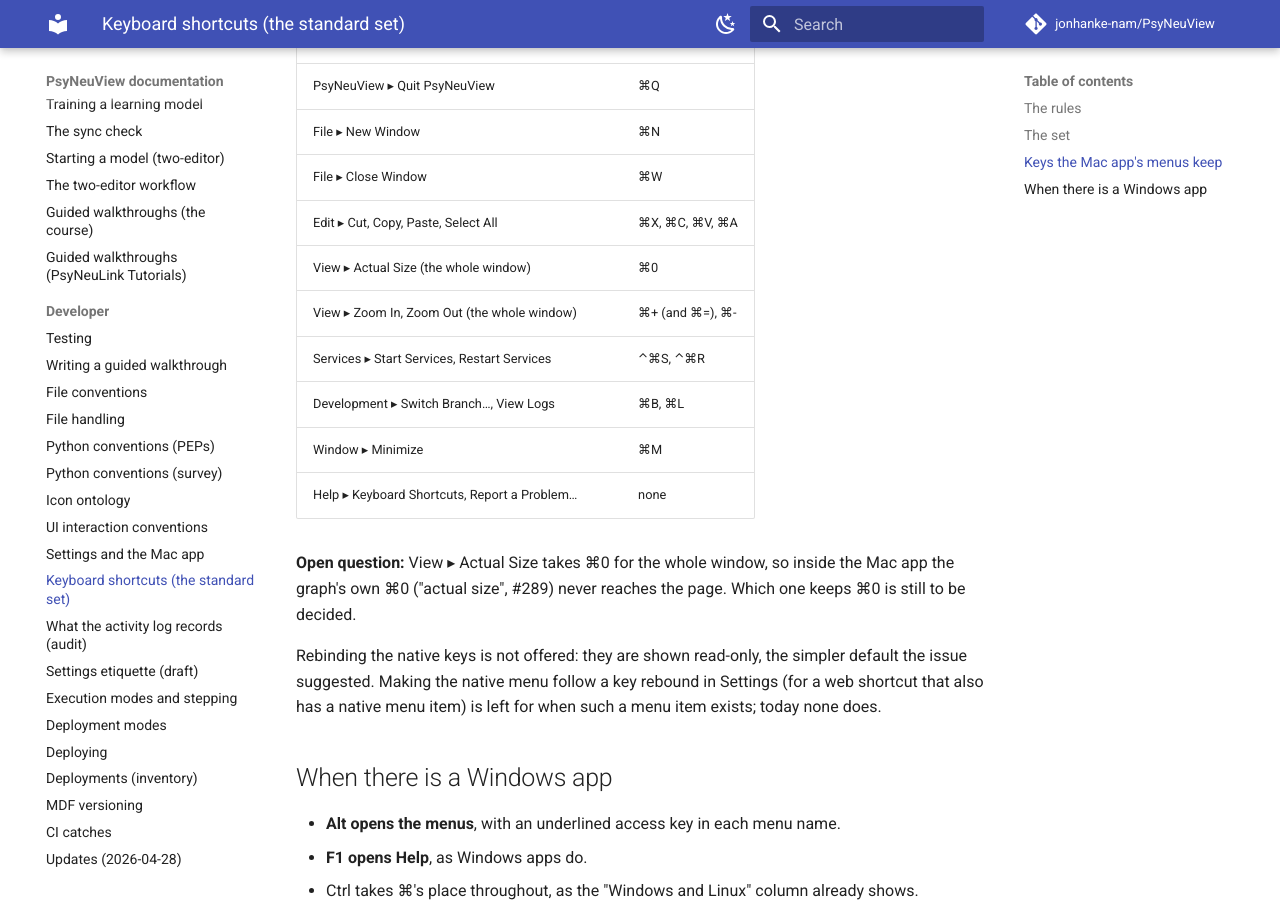
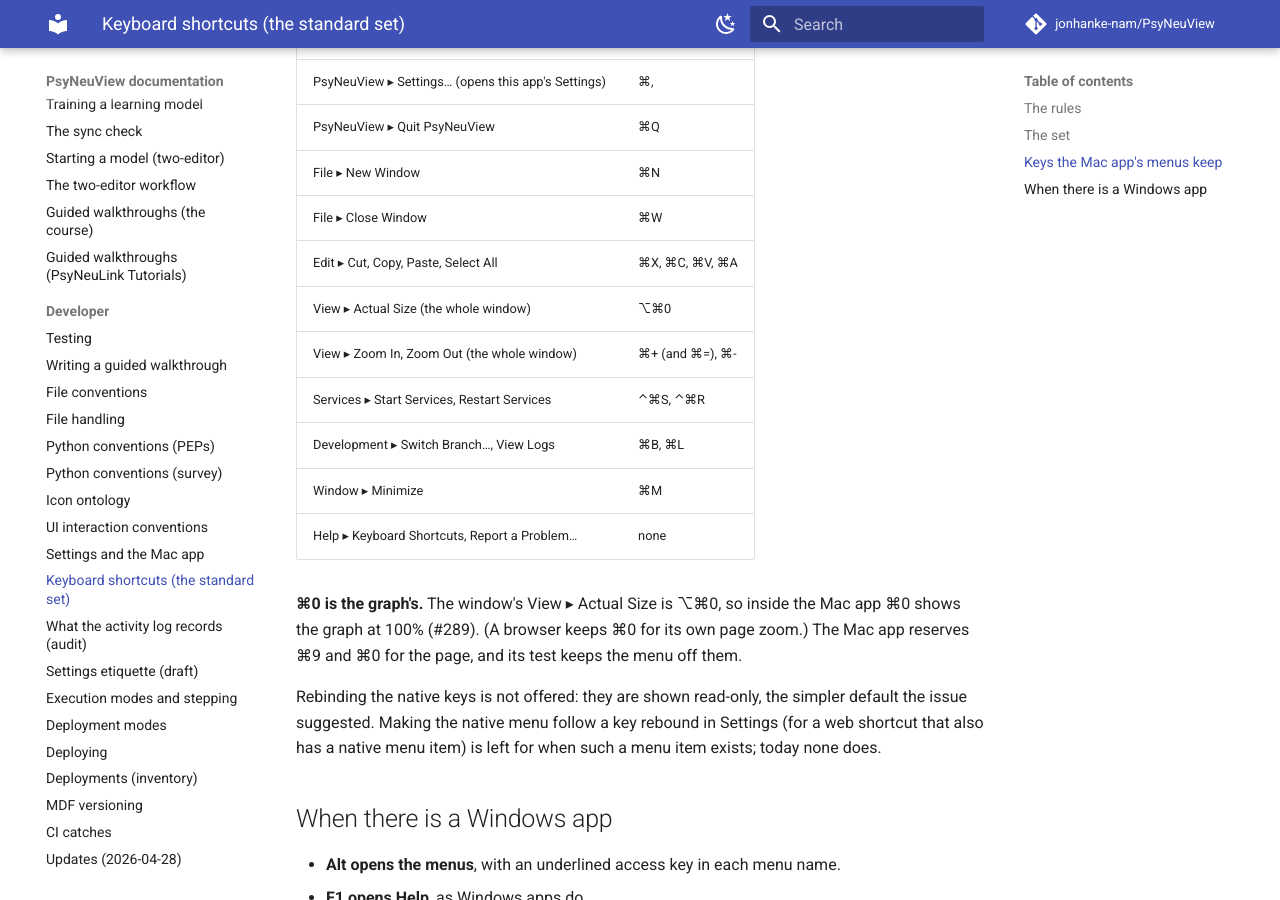
Before and after one commit to jonhanke-nam/PsyNeuView, an MkDocs documentation site: the page built from docs/keyboard-shortcuts.md, in a window 1280 px wide and 900 px high, scrolled down 2989 px. Built offline with MkDocs 1.6.1 and Material for MkDocs 9.7.7, drawn with Linux system fonts in a browser that asks for light colours; comment, search, counter and statistics services are not loaded; some of the changed text lies outside the part shown.

Commit message:
⌘0 is the graph's in the Mac app too; its Actual Size is ⌥⌘0 (#292)
Co-Authored-By: Claude Opus 5.5 <noreply@anthropic.com>

```diff
--- a/docs/keyboard-shortcuts.md
+++ b/docs/keyboard-shortcuts.md
@@ -55,7 +55,7 @@ Canvas controls, #289), not a shortcut.
 | Show or hide the Components panel | `layout.togglePalette` | ⌘4 | Ctrl+4 | View | As above |
 | Fit the graph to the window | `view.fitGraph` | ⌘9 | Ctrl+9 | View | Preview: View ▸ Zoom to Fit ([#289](https://github.com/jonhanke-nam/PsyNeuView/issues/289)). A browser keeps it |
 | Fit the graph to the window (second key) | `view.fitGraphShift` | ⇧1 | Shift+1 | View | Figma, Sketch: the key that reaches the page in a browser. Matches the physical 1 key; never while typing |
-| Show the graph at actual size (100%) | `view.actualSize` | ⌘0 | Ctrl+0 | View | Preview: View ▸ Actual Size. A browser keeps it, and inside the Mac app View ▸ Actual Size (below) currently takes ⌘0 first |
+| Show the graph at actual size (100%) | `view.actualSize` | ⌘0 | Ctrl+0 | View | Preview: View ▸ Actual Size. A browser keeps it; inside the Mac app it reaches the graph, since the window's own Actual Size is ⌥⌘0 (below) |
 | Delete the selected nodes | `graph.deleteSelection` | Backspace | Backspace | Graph | Apple HIG: Delete. Never while typing |
 | Cancel the current gesture | `gesture.cancel` | Escape | Escape | Graph | Apple HIG: Escape cancels. Passes on to an open menu or dialog when there is nothing to cancel |
 | Show keyboard shortcuts | `help.shortcuts` | ⌘/ | Ctrl+/ | Help | Google's apps, Slack, GitHub |
@@ -77,16 +77,17 @@ and `MAC_APP_MENU_KEYS` in `frontend/src/shortcuts/reference.ts` follow it.
 | File ▸ New Window | ⌘N |
 | File ▸ Close Window | ⌘W |
 | Edit ▸ Cut, Copy, Paste, Select All | ⌘X, ⌘C, ⌘V, ⌘A |
-| View ▸ Actual Size (the whole window) | ⌘0 |
+| View ▸ Actual Size (the whole window) | ⌥⌘0 |
 | View ▸ Zoom In, Zoom Out (the whole window) | ⌘+ (and ⌘=), ⌘- |
 | Services ▸ Start Services, Restart Services | ⌃⌘S, ⌃⌘R |
 | Development ▸ Switch Branch…, View Logs | ⌘B, ⌘L |
 | Window ▸ Minimize | ⌘M |
 | Help ▸ Keyboard Shortcuts, Report a Problem… | none |
 
-**Open question:** View ▸ Actual Size takes ⌘0 for the whole window, so inside
-the Mac app the graph's own ⌘0 ("actual size", #289) never reaches the page.
-Which one keeps ⌘0 is still to be decided.
+**⌘0 is the graph's.** The window's View ▸ Actual Size is ⌥⌘0, so inside the
+Mac app ⌘0 shows the graph at 100% (#289). (A browser keeps ⌘0 for its own
+page zoom.) The Mac app reserves ⌘9 and ⌘0 for the page, and its test keeps
+the menu off them.
 
 Rebinding the native keys is not offered: they are shown read-only, the
 simpler default the issue suggested. Making the native menu follow a key
```
Also changed, not shown: 1 other file.
